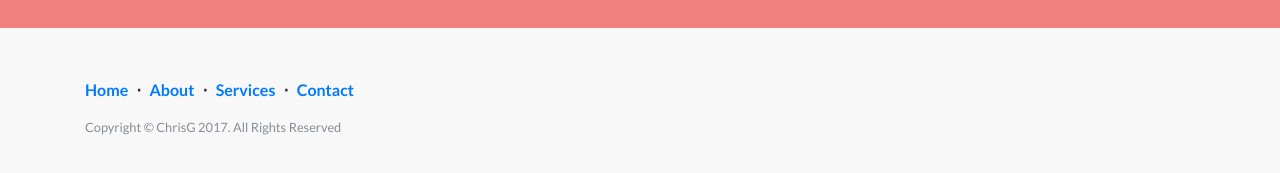
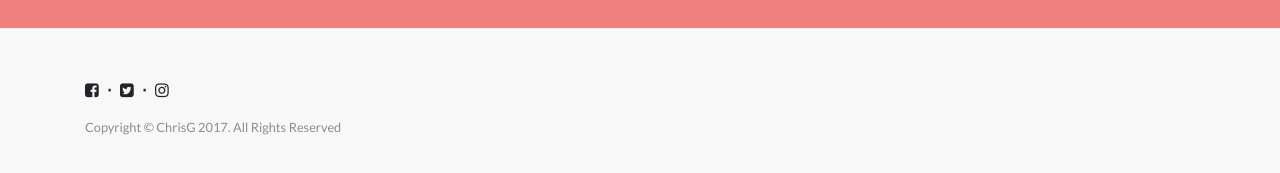
Before and after one commit to cmgonzales/graffiti, a website: page index.html in a window 1280 px wide. Shown: the part 1831-2004 px from the top of the page. Drawn offline with Linux system fonts and the light colour scheme.

Commit message:
added response

```diff
--- a/css/landing-page.css
+++ b/css/landing-page.css
@@ -165,3 +165,14 @@ footer {
 p.copyright {
   margin: 15px 0 0;
 }
+
+@media(max-width:883px) {
+  .intro-message {
+    font-size: 10px;
+  }
+}
+@media(max-width:749px) {
+  h1{
+     display: none;
+  }
+}
--- a/index.html
+++ b/index.html
@@ -121,19 +121,15 @@
       <div class="container">
         <ul class="list-inline">
           <li class="list-inline-item">
-            <a href="#">Home</a>
+            <i class="fa fa-facebook-square" aria-hidden="true"></i>
           </li>
           <li class="footer-menu-divider list-inline-item">&sdot;</li>
           <li class="list-inline-item">
-            <a href="#about">About</a>
+            <i class="fa fa-twitter-square" aria-hidden="true"></i>
           </li>
           <li class="footer-menu-divider list-inline-item">&sdot;</li>
           <li class="list-inline-item">
-            <a href="#services">Services</a>
-          </li>
-          <li class="footer-menu-divider list-inline-item">&sdot;</li>
-          <li class="list-inline-item">
-            <a href="#contact">Contact</a>
+            <i class="fa fa-instagram" aria-hidden="true"></i>
           </li>
         </ul>
         <p class="copyright text-muted small">Copyright &copy; ChrisG 2017. All Rights Reserved</p>
```
Also changed, not shown: script.js (line endings or trailing spaces).
